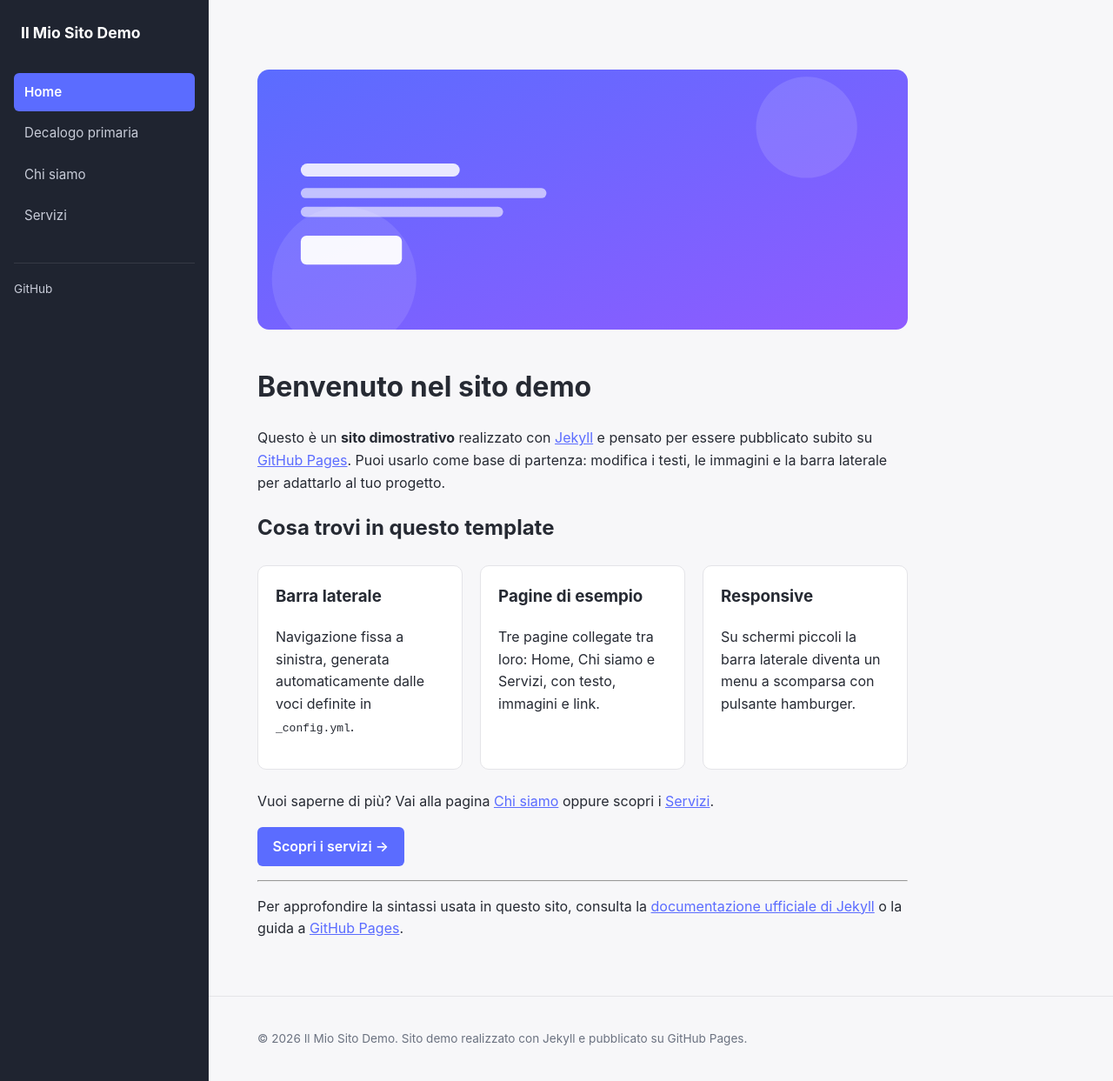
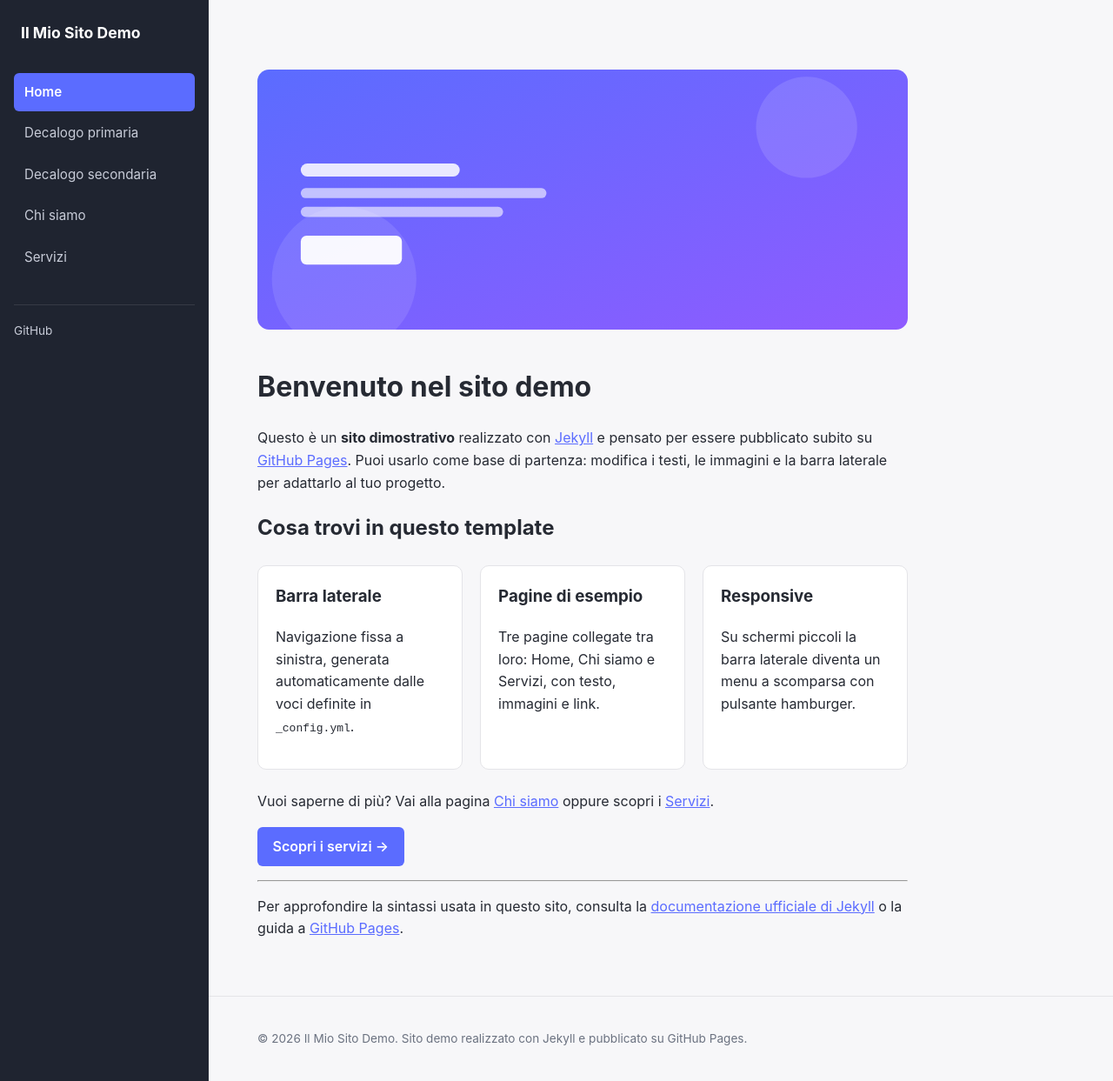
Before and after one commit to albvalente/prova, a Jekyll site: the page built from index.md, in a window 1280 px wide and 1243 px high. Shown: the whole window at 87% size. Built offline with Jekyll 4.4.1, drawn with Linux system fonts in a browser that asks for light colours.

Commit message:
Update _config.yml

```diff
--- a/_config.yml
+++ b/_config.yml
@@ -18,7 +18,9 @@ nav_items:
   - title: Home
     url: /
   - title: Decalogo primaria
-    url: /decalogo_primaria/
+    url: /decalogo-primaria/
+  - title: Decalogo secondaria
+    url: /decalogo-secondaria/
   - title: Chi siamo
     url: /chi-siamo/
   - title: Servizi
```
